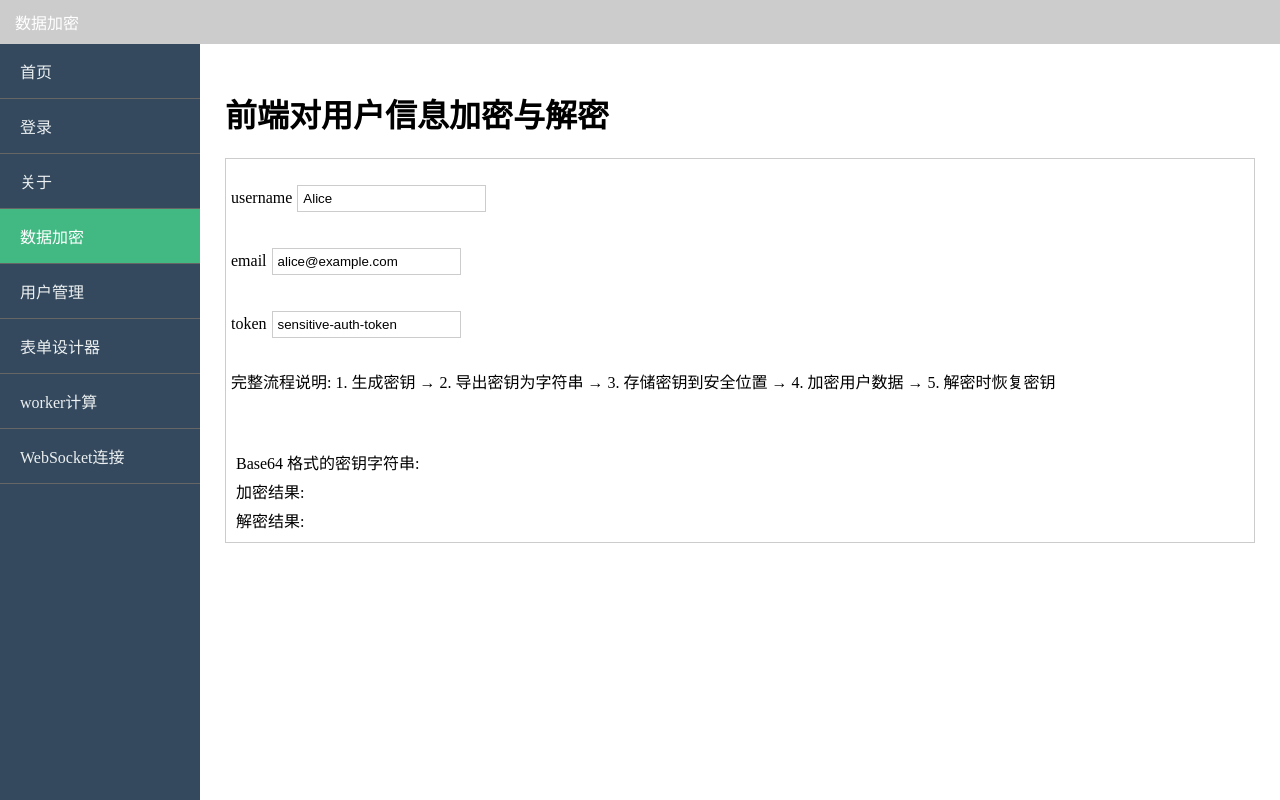
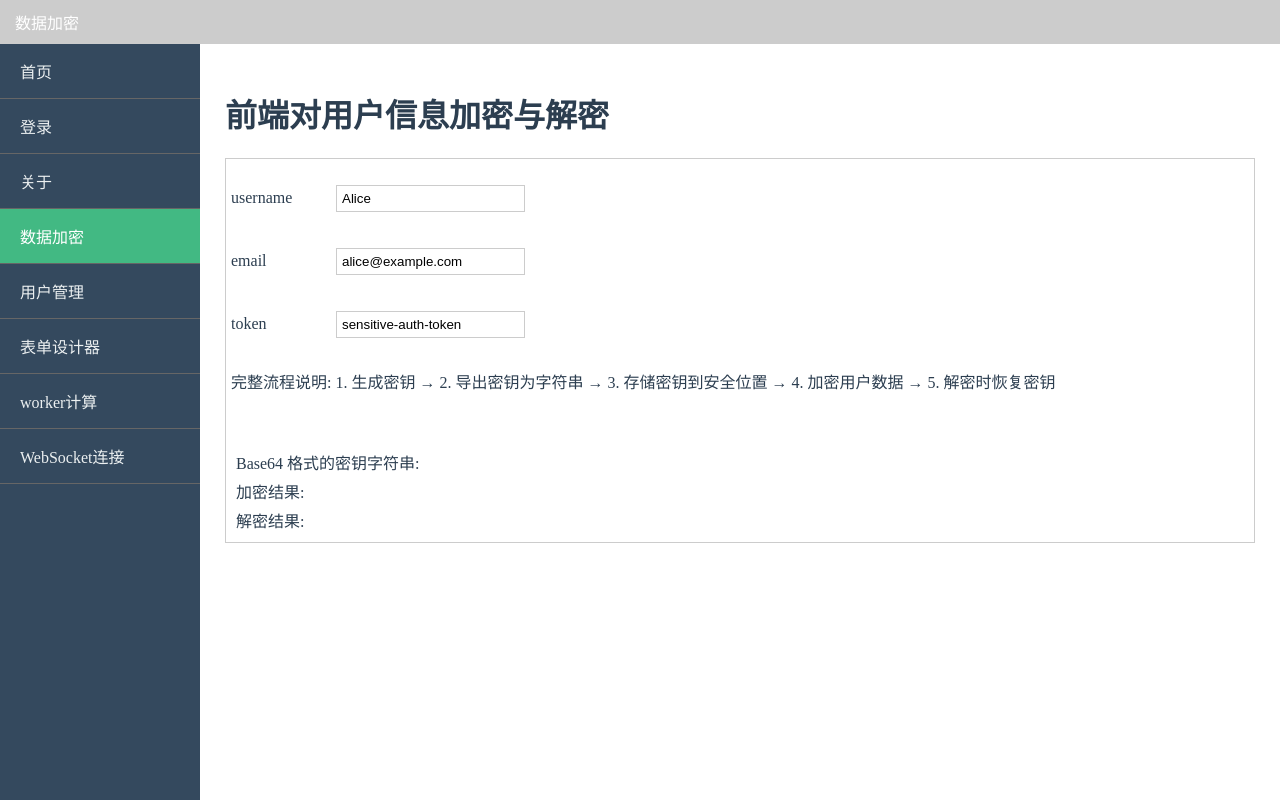
Before and after one commit to yuyueMidea/autoDeploy, a Vue app: page /#/cryptoPage in a window 1280 px wide. Built offline with nearby package versions, Linux system fonts and the light colour scheme.

Commit message:
优化样式

```diff
--- a/src/custom.css
+++ b/src/custom.css
@@ -1,3 +1,38 @@
+:root {
+    --primary-color: #42b983;
+    --secondary-color: #34495e;
+    --background-color: #ffffff;
+    --text-color: #2c3e50;
+    --border-color: #eaeaea;
+    --sidebar-bg: #34495e;
+    --sidebar-text: #ecf0f1;
+    --topbar-bg: #2c3e50;
+    --topbar-text: #ffffff;
+  }
+
+  body {
+    background-color: var(--background-color);
+    color: var(--text-color);
+  }
+
+  /* 更新组件样式使用CSS变量 */
+  .top-bar {
+    background-color: var(--topbar-bg);
+    color: var(--topbar-text);
+  }
+
+  .side-menu {
+    background-color: var(--sidebar-bg);
+    color: var(--sidebar-text);
+  }
+
+  .content-area {
+    background-color: var(--background-color);
+    color: var(--text-color);
+  }
+
+  /* 其他需要适配主题的组件样式 */
+
 .btn {
     padding: 5px;
     margin: 5px;
@@ -14,3 +49,12 @@
 .inline {
     display: inline-block;
 }
+.w-100 {
+    width: 100px;
+}
+.w-200 {
+    width: 200px;
+}
+.w-500 {
+    width: 500px;
+}
```
